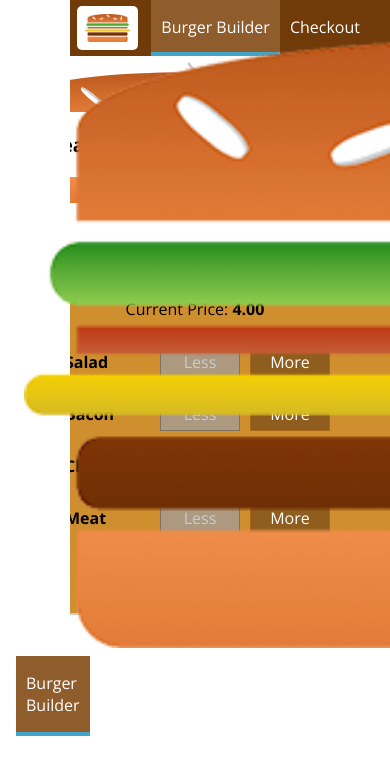
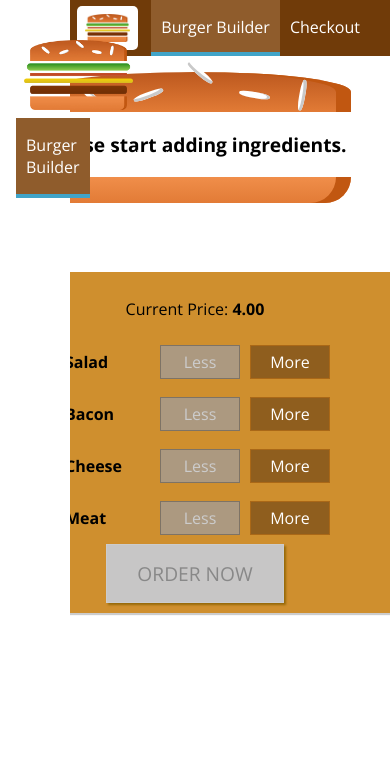
Before and after one commit to moufidlarbi/react-builder, a React app: page / in a window 390 px wide. Shown: the top 774 px of the page. Built offline with nearby package versions, Linux system fonts and the light colour scheme.

Commit message:
ajusted logo size for mobile

```diff
--- a/src/components/Logo/Logo.css
+++ b/src/components/Logo/Logo.css
@@ -1,7 +1,7 @@
 .Logo {
     background-color:#fff;
     padding: 8px;
-    height: 80%;
+    height: 100%;
     box-sizing: border-box;
     border-radius: 5px;
 }
--- a/src/components/Navigation/SideDrawer/SideDrawer.css
+++ b/src/components/Navigation/SideDrawer/SideDrawer.css
@@ -25,3 +25,7 @@
 .Close {
     transform: translateX(-100%);
 }
+
+.Logo {
+    height: 11%;
+}
--- a/src/components/Navigation/SideDrawer/SideDrawer.js
+++ b/src/components/Navigation/SideDrawer/SideDrawer.js
@@ -8,7 +8,9 @@ const sideDrawer = (props) => {
 
     return (
         <div className={classes.SideDrawer}>
-            <Logo />
+            <div className={classes.Logo}>
+                <Logo />
+            </div>
             <nav>
                 <NavigationItems />
             </nav>
--- a/src/components/Navigation/Toolbar/Toolbar.css
+++ b/src/components/Navigation/Toolbar/Toolbar.css
@@ -16,3 +16,7 @@
 .Toolbar nav {
     height: 100%;
 }
+
+.Logo {
+    height: 80%;
+}
--- a/src/components/Navigation/Toolbar/Toolbar.js
+++ b/src/components/Navigation/Toolbar/Toolbar.js
@@ -7,7 +7,9 @@ import NavigationItems from '../NavigationItems/NavigationItems';
 const toolbar = (props) => (
     <header className={classes.Toolbar}>
         <div>Menu</div>
-        <Logo />
+        <div className={classes.Logo}>
+            <Logo />
+        </div>
         <nav>
             <NavigationItems />
         </nav>
```
